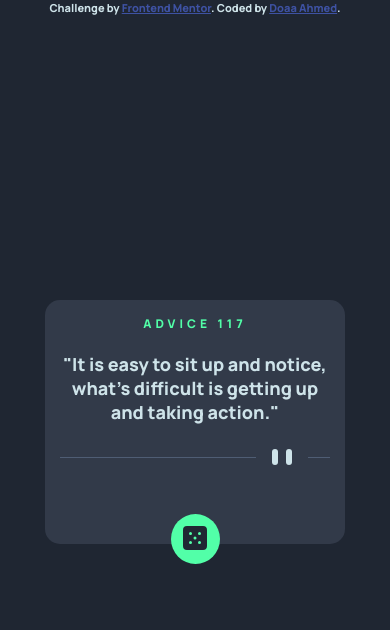
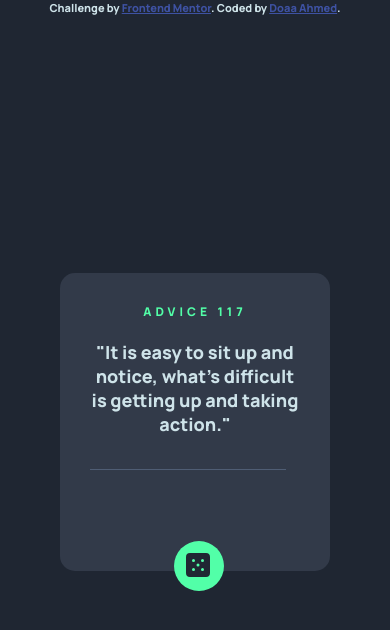
Before and after one commit to 1doaa-ahmed/advice-generator-app-main, a plain HTML site: page index.html in a window 390 px wide. Drawn offline with Linux system fonts and the light colour scheme.

Commit message:
Update style.css

```diff
--- a/style.css
+++ b/style.css
@@ -26,15 +26,23 @@ body {
     top: 50%;
     left: 50%;
     transform: translate(-50%, -50%);
-    display: flex;
+    /* display: flex; */
     /* justify-content: center; */
-    align-items: center;
+    /* align-items: center; */
     flex-direction: column;
 }
 @media (max-width:480px) {
     .main {
-        width: 300px;
-        padding: 15px;
+        width: 270px;
+
+        /* height: 190px; */
+        min-width:fit-content ;
+        padding: 15p;
+        /* transform: translate(-0%, -50%); */
+    }
+    svg {
+        /* width: 270px ; */
+        width: 100%;
     }
 }
 p{
@@ -47,7 +55,7 @@ p{
     }
 }
 svg {
-    width: 100%;
+    /* width: 100%; */
     height: 25px;
 }
 h4 , span{
@@ -61,18 +69,21 @@ h4 , span{
     background-color: var(--neon-Green);
     position: relative;
     height: 50px;
+    width: 50px;
     padding: 12px;
     border-radius: 50%;
     top: 50px;
+    left: 200px;
+}
+@media (max-width:480px) {
+    #img {
+        left: 40%;
+        /* top: 10%; */
+    }
 }
 #img:hover {
     cursor: pointer;
 }
-@media (max-width:480px) {
-    #img  {
-        max-width: 350px;
-        top: 35px;
-    }
-}
+
 /* - Mobile: 375px
 - Desktop: 1440px */
```
